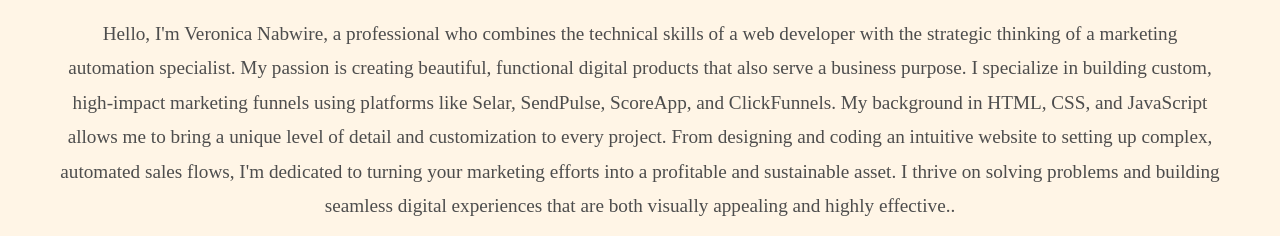
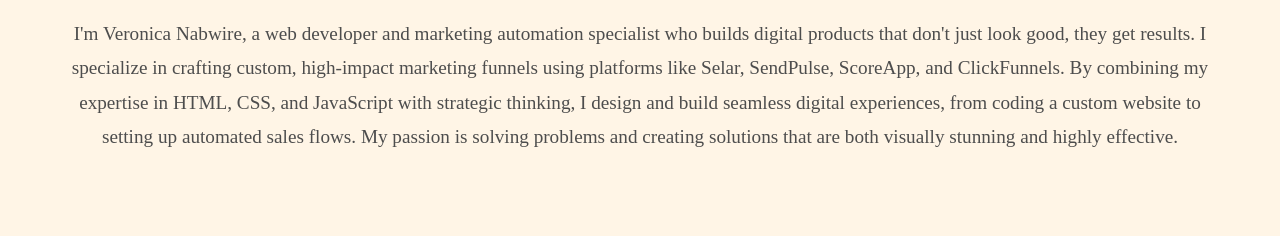
Before and after one commit to nabsveron/Landingpage1, a plain HTML site: page index.html in a window 1280 px wide. Shown: the part 716-952 px from the top of the page. Drawn offline with Linux system fonts and the light colour scheme; a script that the page names is missing.

Commit message:
about-me

```diff
--- a/index.html
+++ b/index.html
@@ -45,18 +45,14 @@
             <div class="about">
                 <div>
                     <h2>About me</h2>
-                    <p> Hello, I'm Veronica Nabwire, a professional who combines the technical skills of a web developer
-                        with the strategic thinking of a marketing automation specialist.
-
-                        My passion is creating beautiful, functional digital products that also serve a business
-                        purpose. I specialize in building custom, high-impact marketing funnels using platforms like
-                        Selar, SendPulse, ScoreApp, and ClickFunnels. My background in HTML, CSS, and JavaScript allows
-                        me to bring a unique level of detail and customization to every project.
-
-                        From designing and coding an intuitive website to setting up complex, automated sales flows, I'm
-                        dedicated to turning your marketing efforts into a profitable and sustainable asset. I thrive on
-                        solving problems and building seamless digital experiences that are both visually appealing and
-                        highly effective..</p>
+                    <p>I'm Veronica Nabwire, a web developer and marketing automation specialist who builds digital
+                        products that don't just look good, they get results.
+                        I specialize in crafting custom, high-impact marketing funnels using platforms like Selar,
+                        SendPulse, ScoreApp, and ClickFunnels. By combining my expertise in HTML, CSS, and JavaScript
+                        with strategic thinking, I design and build seamless digital experiences, from coding a custom
+                        website to setting up automated sales flows. My passion is solving problems and creating
+                        solutions that are both visually stunning and highly effective.
+                    </p>
                 </div>
             </div>
         </div>
```
